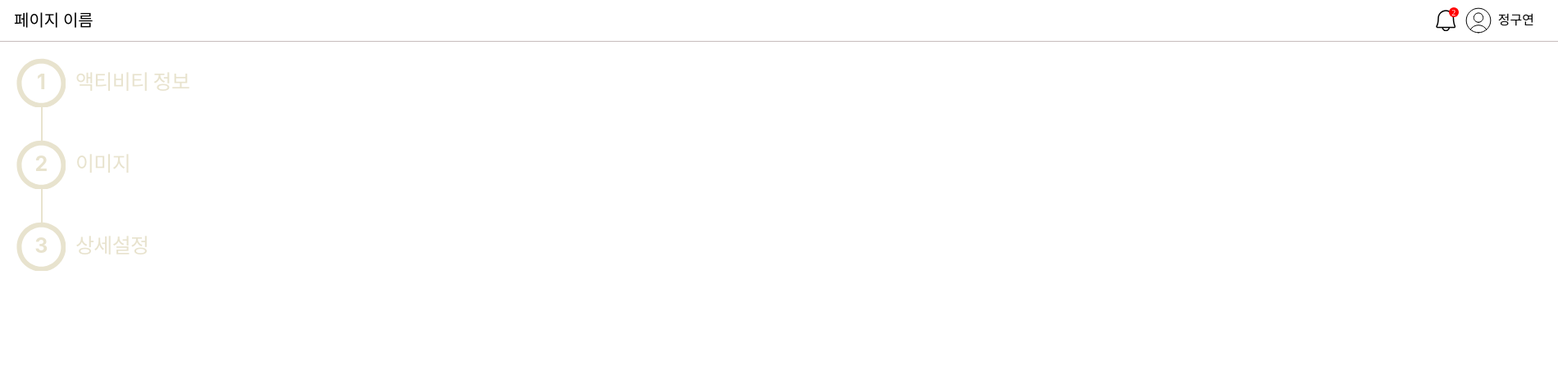
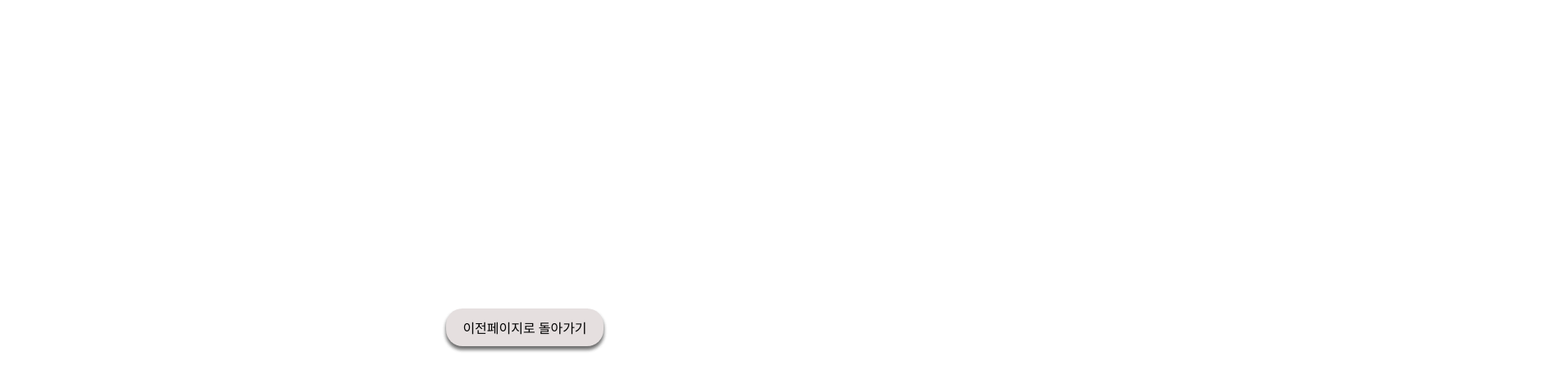
Before and after one commit to gouyeonch/lavieenrosehotel-web, a React (Vite) app: page / in a window 1280 px wide. Shown: the top 468 px of the page at 82% size, 1900 px wide, since content can reach past the window. Built offline with nearby package versions, Linux system fonts and the light colour scheme.

Commit message:
버튼 컴포넌트 추가

```diff
--- a/src/App.tsx
+++ b/src/App.tsx
@@ -6,16 +6,18 @@ import SidebarUser from './components/Sidebar/SidebarUser'
 import TopBar from './components/TopBar/TopBar'
 import BodyTitle from './components/BodyTitle/BodyTitle'
 import AdminSidebarDetail from './components/AdminSidebarDetail/AdminSiderbarDetail'
+import Button from './components/Button/Button';
 import './App.css'
 
 function App() {
   return (
     <>
-      <TopBar pageName='페이지 이름'/>
+      {/* <TopBar pageName='페이지 이름'/> */}
       {/* <SidebarUser /> */}
       {/* <SidebarAdmin /> */}
-      <AdminSidebarDetail adminSidebarName='액티비티 정보' />
-      {/* <BodyTitle bodyName='마이페이지'/> */}
+      <Button buttonName='이전페이지로 돌아가기'/>
+      {/* <BodyTitle bodyName='마이페이지'/>
+      <AdminSidebarDetail adminSidebarName='액티비티 정보' /> */}
     </>
   )
 }
--- a/src/components/AdminSidebarDetail/style.ts
+++ b/src/components/AdminSidebarDetail/style.ts
@@ -9,6 +9,16 @@ const Text = styled.span`
     font-weight: 700;
     line-height: 150%; /* 45px */
     letter-spacing: -0.66px;
+`;
+
+const CircleArea = styled.span`
+    width: 60px;
+    height: 61px;
+    flex-shrink: 0;
+    background-image: url(${Cicle});
+    display: flex; // flex를 사용해 내부 요소를 정렬
+    justify-content: center; // 수평 가운데 정렬
+    align-items: center; // 수직 가운데 정렬
 `;
 
 const Layout = styled.div`
@@ -45,16 +55,6 @@ const SidebarWrapper = styled.div`
     }
 `;
 
-const CircleArea = styled.span`
-    width: 60px;
-    height: 60px;
-    flex-shrink: 0;
-    background-image: url(${Cicle});
-    display: flex; // flex를 사용해 내부 요소를 정렬
-    justify-content: center; // 수평 가운데 정렬
-    align-items: center; // 수직 가운데 정렬
-`;
-
 const SidebarArea = styled.div`
     height: 100vh;
     top: 50px;
--- /dev/null
+++ b/src/components/Button/Button.tsx
@@ -0,0 +1,16 @@
+import React, { useState } from "react";
+import { S } from "./style";
+
+interface ButtonProps {
+    buttonName: string;
+}
+
+const Button: React.FC<ButtonProps> = ({ buttonName }) => {
+    return (
+        <S.Button>
+            <S.Text>{buttonName}</S.Text>
+        </S.Button>
+    )
+}
+
+export default Button;
--- /dev/null
+++ b/src/components/Button/style.ts
@@ -0,0 +1,22 @@
+import styled from "styled-components";
+
+const Button = styled.button`
+    border-radius: 20px;
+    background: #E5DFDF;
+    box-shadow: 0px 4px 4px 0px rgba(0, 0, 0, 0.25), 0px 4px 4px 0px rgba(0, 0, 0, 0.25), 0px 4px 4px 0px rgba(0, 0, 0, 0.25);
+`;
+
+const Text = styled.div`
+    color: #000;
+    text-align: center;
+    font-family: Noto Sans KR;
+    font-size: 16px;
+    font-style: normal;
+    font-weight: 500;
+    line-height: normal;
+`;
+
+export const S = {
+    Button,
+    Text,
+};
--- a/src/components/Sidebar/SidebarAdmin.tsx
+++ b/src/components/Sidebar/SidebarAdmin.tsx
@@ -67,8 +67,8 @@ function SidebarAdmin() {
             </SidebarWrapper>
             <SidebarWrapper>
                 <SidebarTitle>숙박 관리</SidebarTitle>
-                <SidebarContents>숙박 예약 추가</SidebarContents>
-                <SidebarContents>숙박 예약 삭제</SidebarContents>
+                {/* <SidebarContents>숙박 예약 추가</SidebarContents>
+                <SidebarContents>숙박 예약 삭제</SidebarContents> */}
             </SidebarWrapper>
             <SidebarWrapper>
                 <SidebarTitle>부대/복리 시설 관리</SidebarTitle>
```
